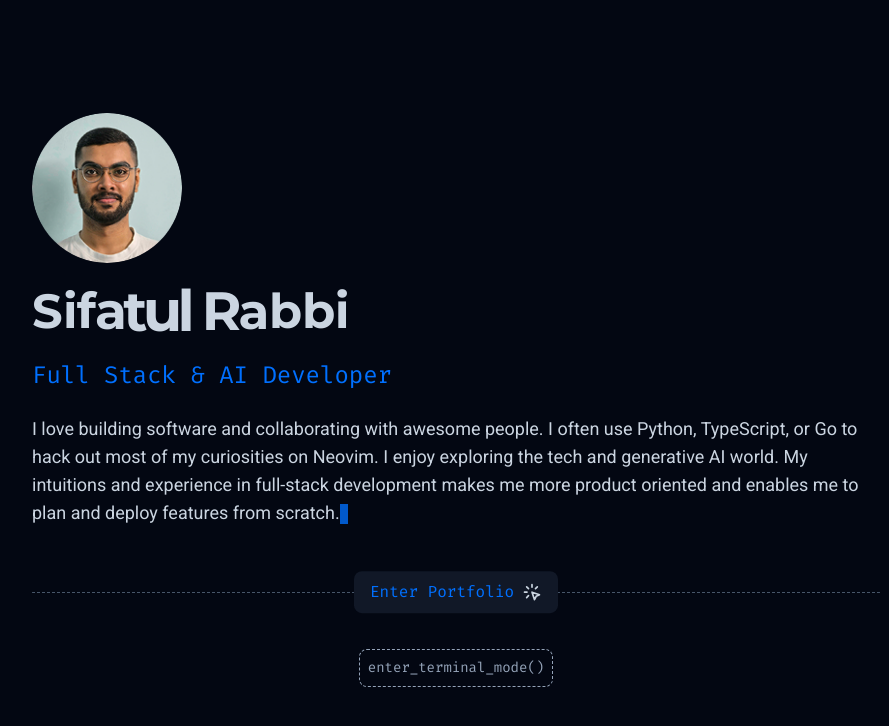
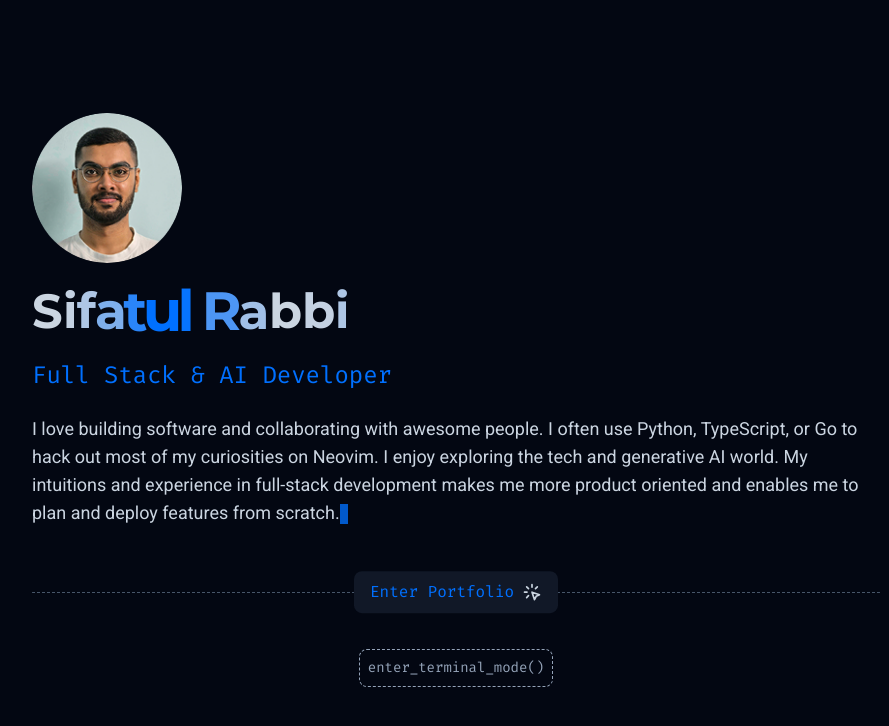
Before and after one commit to sifatulrabbi/sifatulrabbi.github.io, a React (Vite) app: page / in a window 1280 px wide. Shown: the top 726 px of the page, without its empty margins (184-1073 px from the left). Built offline with nearby package versions, Linux system fonts and the light colour scheme.

Commit message:
use bun for building the app

```diff
--- a/src/styles/index.css
+++ b/src/styles/index.css
@@ -2,9 +2,11 @@
 @tailwind components;
 @tailwind utilities;
 
-$primary-200: #338dff;
-$primary-400: #0070ff;
-$primary-600: #0f00ff;
+:root {
+    --primary-200: #338dff;
+    --primary-400: #0070ff;
+    --primary-600: #0f00ff;
+}
 
 html {
     height: -webkit-fill-available !important;
@@ -84,7 +86,7 @@ h6 {
 @keyframes beating-colors {
     0%,
     100% {
-        color: $primary-400;
+        color: var(--primary-400);
         scale: 1.2;
     }
     50% {
```
